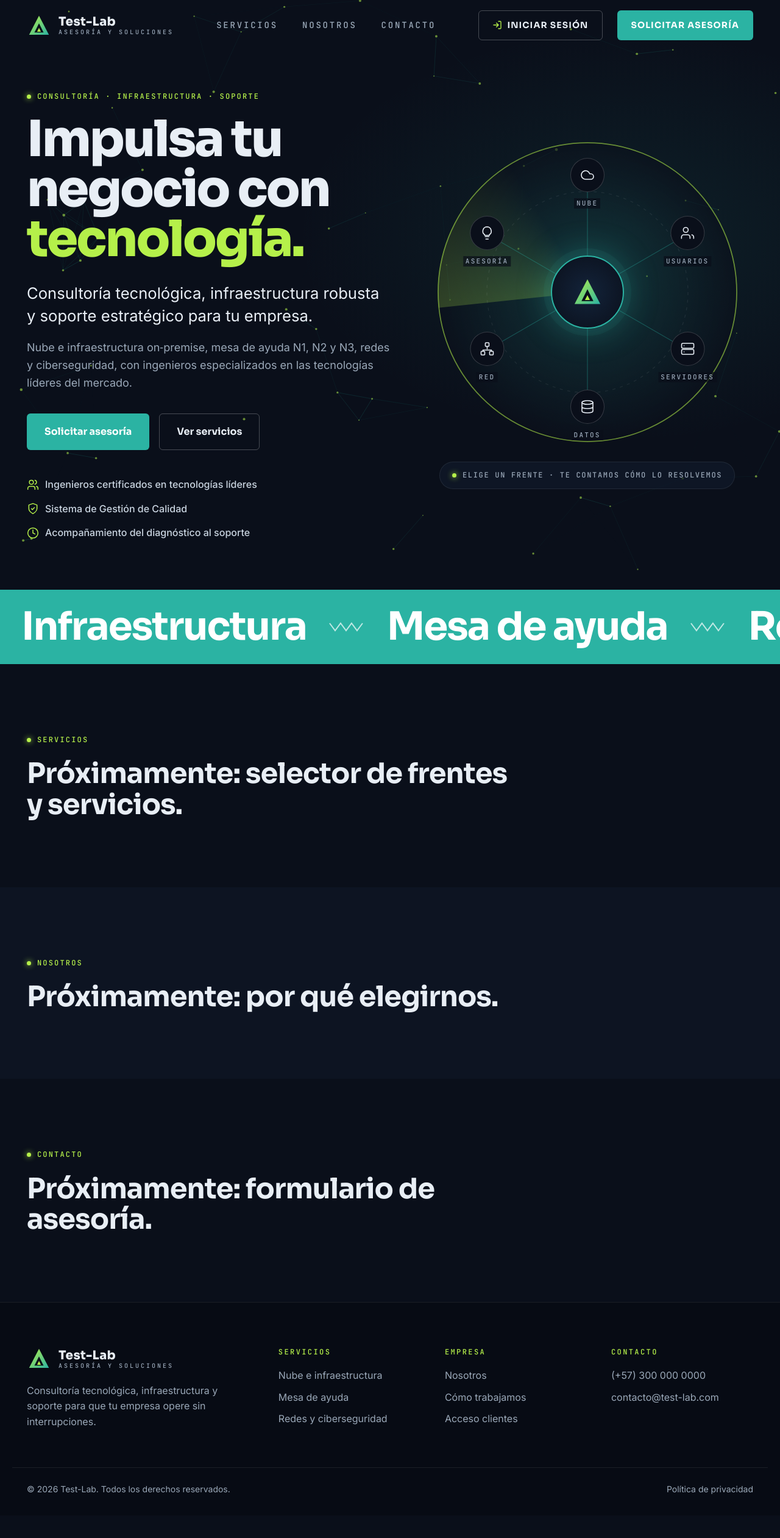
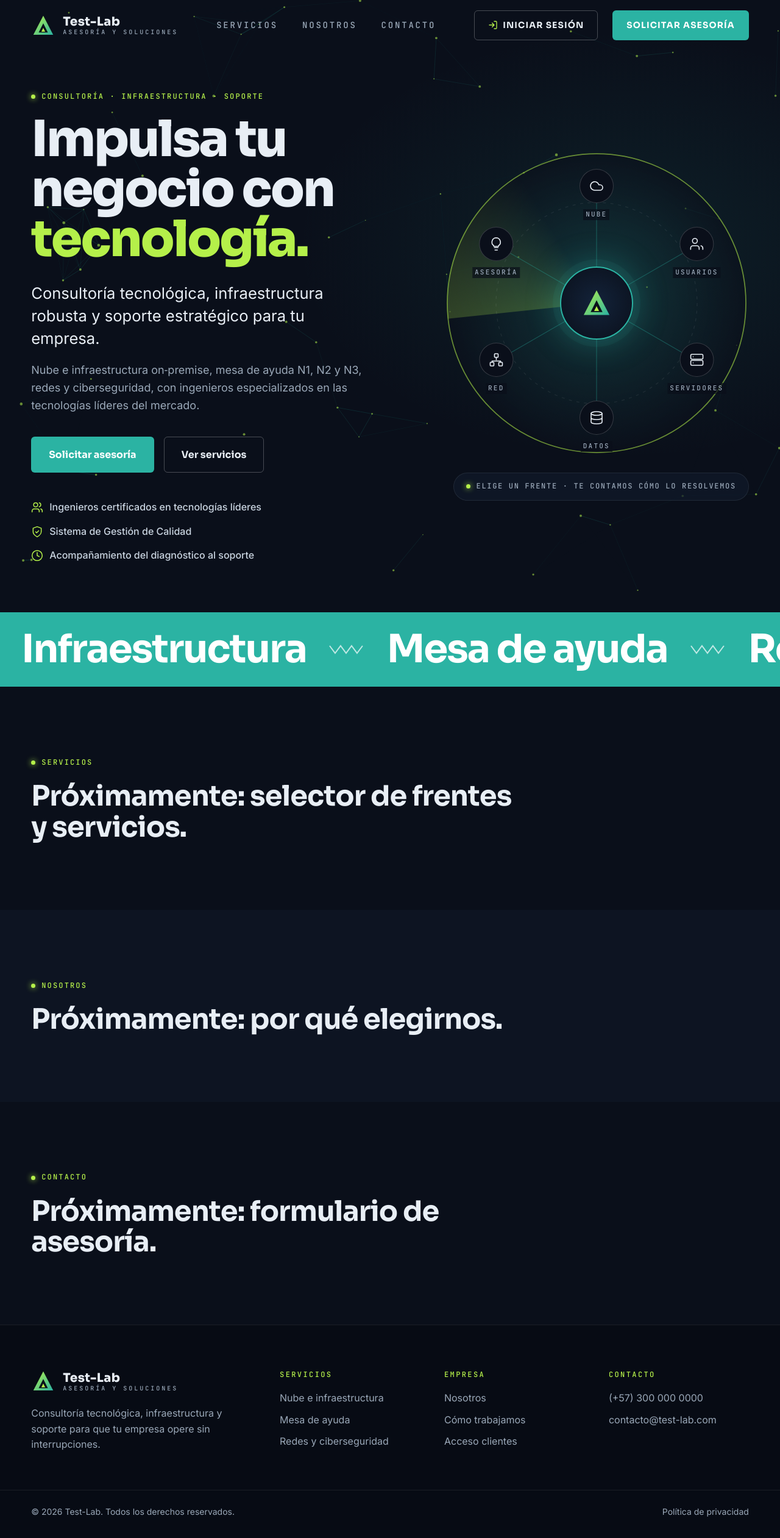
Before and after one commit to juan-sotelo1994/Pagina-Test, a Flask app: page / in a window 1280 px wide. Shown: the whole page at 61% size. Before the commit the page ends 2450 px from the top, so only its background shows below. Run offline with Flask 3, Linux system fonts and the light colour scheme; parts of the project's set-up code (start-up, migrations or seed data) failed here and were passed over.

Commit message:
Hero más amplio: texto a la izquierda y diagrama a la derecha
El contenedor del sitio público pasa de 1240 a 1560 px con márgenes
laterales proporcionales, más separación entre columnas y el diagrama
alineado al borde derecho (centrado en celular).

Co-Authored-By: Claude Opus 5.5 <noreply@anthropic.com>

```diff
--- a/app/static/css/web.css
+++ b/app/static/css/web.css
@@ -55,9 +55,9 @@ a {
 
 .container {
     width: 100%;
-    max-width: 1240px;
+    max-width: 1560px;
     margin: 0 auto;
-    padding: 0 24px;
+    padding: 0 clamp(24px, 4vw, 64px);
 }
 
 /* ---------- Botones ---------- */
@@ -304,7 +304,7 @@ a {
     display: grid;
     grid-template-columns: 1.1fr 1fr;
     align-items: center;
-    gap: 48px;
+    gap: clamp(48px, 8vw, 160px);
 }
 
 .hero h1 {
@@ -375,7 +375,7 @@ a {
 .hero-visual {
     display: flex;
     flex-direction: column;
-    align-items: center;
+    align-items: flex-end;  /* el diagrama se pega al lado derecho */
     gap: 28px;
 }
 
@@ -667,6 +667,10 @@ a {
         grid-template-columns: 1fr;
     }
 
+    .hero-visual {
+        align-items: center;
+    }
+
     .orbit {
         --size: min(440px, 100%);
         --r: 165px;
```
